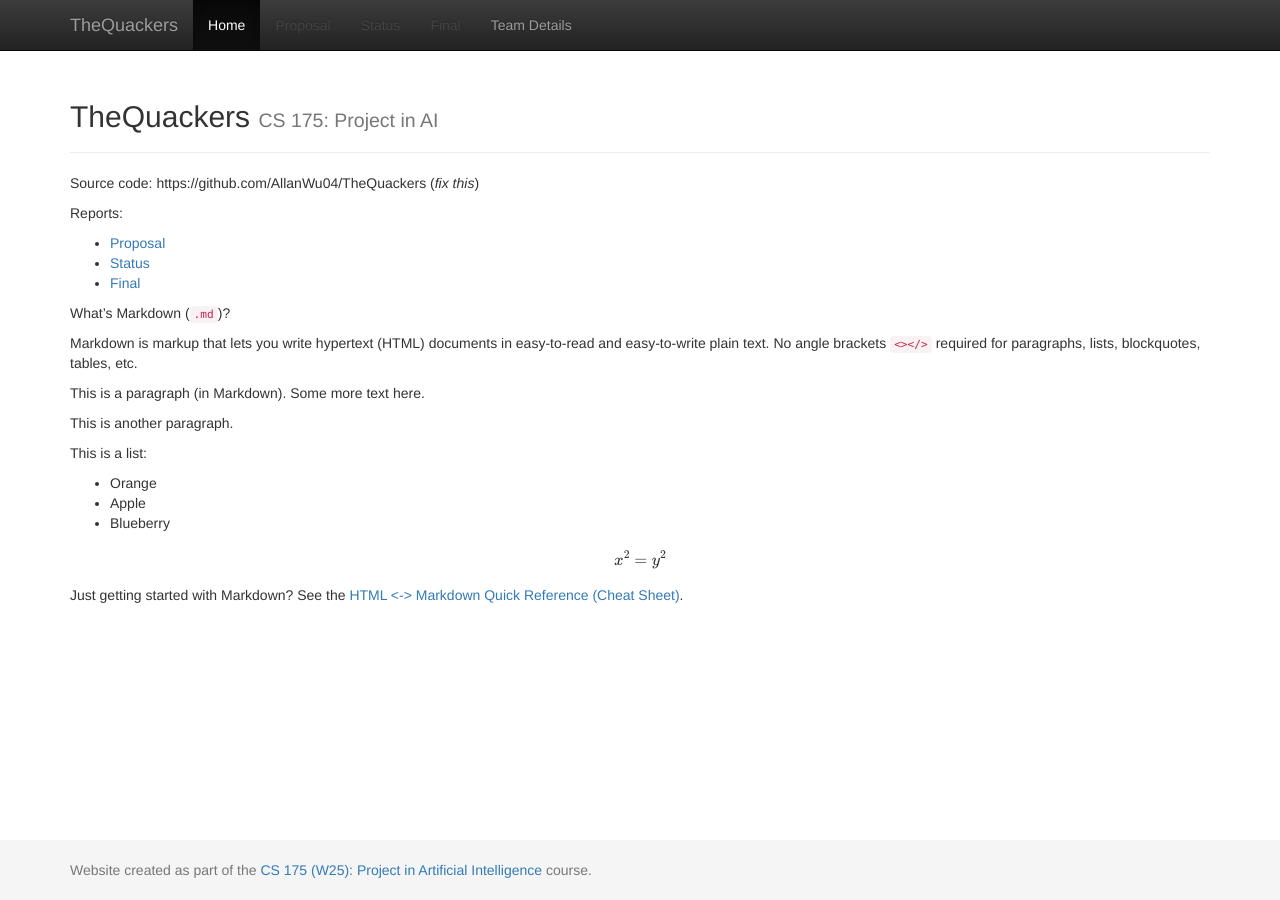
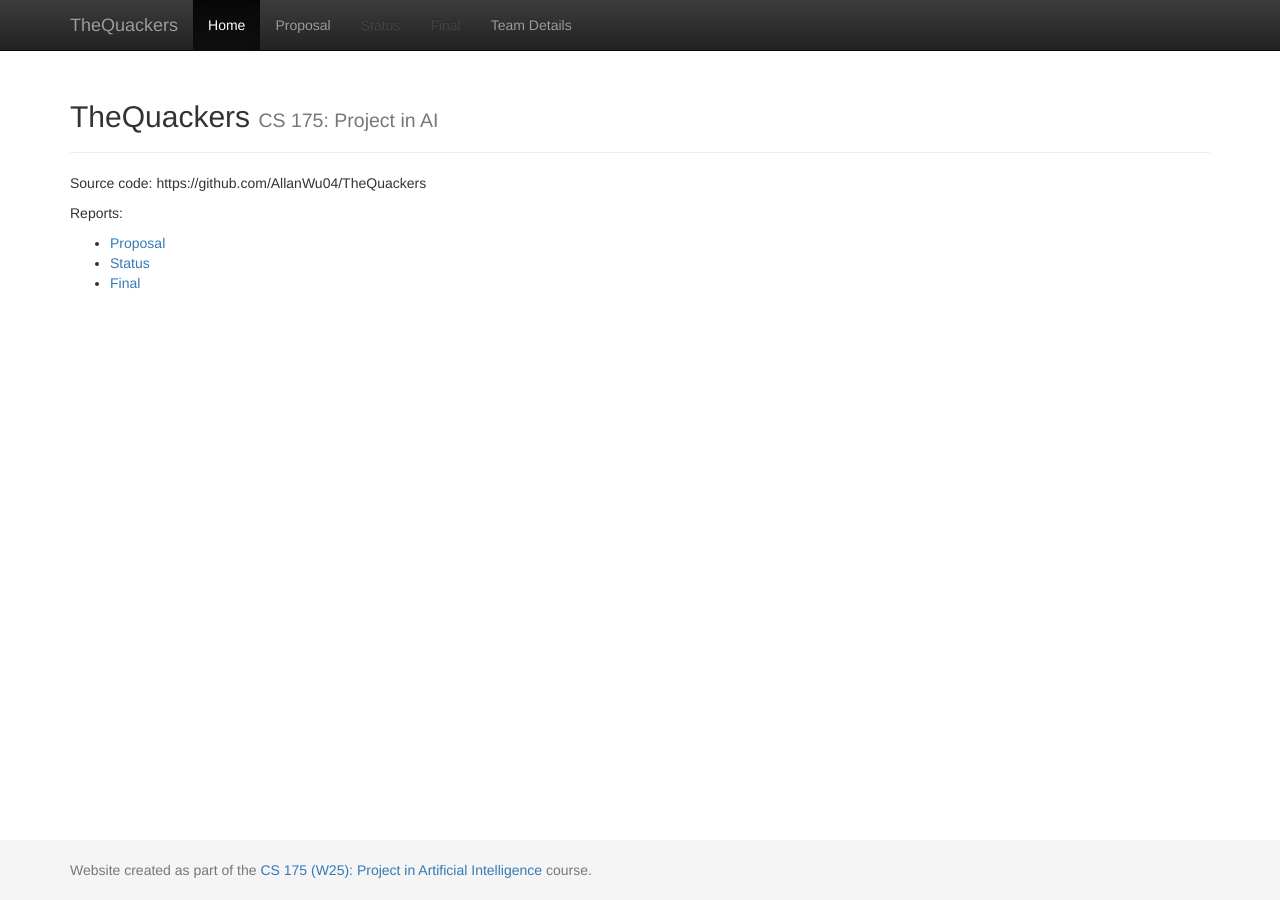
Before and after one commit to AllanWu04/TheQuackers, a Jekyll site: the page built from docs/index.md, in a window 1280 px wide. Built offline with Jekyll 4.4.1, drawn with Linux system fonts in a browser that asks for light colours; formulas are drawn with MathJax 3.

```diff
--- a/docs/index.md
+++ b/docs/index.md
@@ -3,38 +3,10 @@ layout: default
 title:  Home
 ---
 
-Source code: https://github.com/AllanWu04/TheQuackers (_fix this_)
+Source code: https://github.com/AllanWu04/TheQuackers
 
 Reports:
 
 - [Proposal](proposal.html)
 - [Status](status.html)
 - [Final](final.html)
-
-What's Markdown (`.md`)?
-
-Markdown is markup that lets you write hypertext (HTML) documents
-in easy-to-read and easy-to-write plain text.
-No angle brackets `<></>` required for
-paragraphs, lists, blockquotes, tables, etc.
-
-
-This is a paragraph (in Markdown). Some more
-text here.
-
-This is another paragraph.
-
-This is a list:
-
-- Orange
-- Apple
-- Blueberry
-
-$$x^2 = y^2$$
-
-
-Just getting started with Markdown?
-See the [HTML <-> Markdown Quick Reference (Cheat Sheet)][quickref].
-
-
-[quickref]: https://github.com/mundimark/quickrefs/blob/master/HTML.md
```
Also changed, not shown: docs/proposal.md (added, +40 -0 lines).
